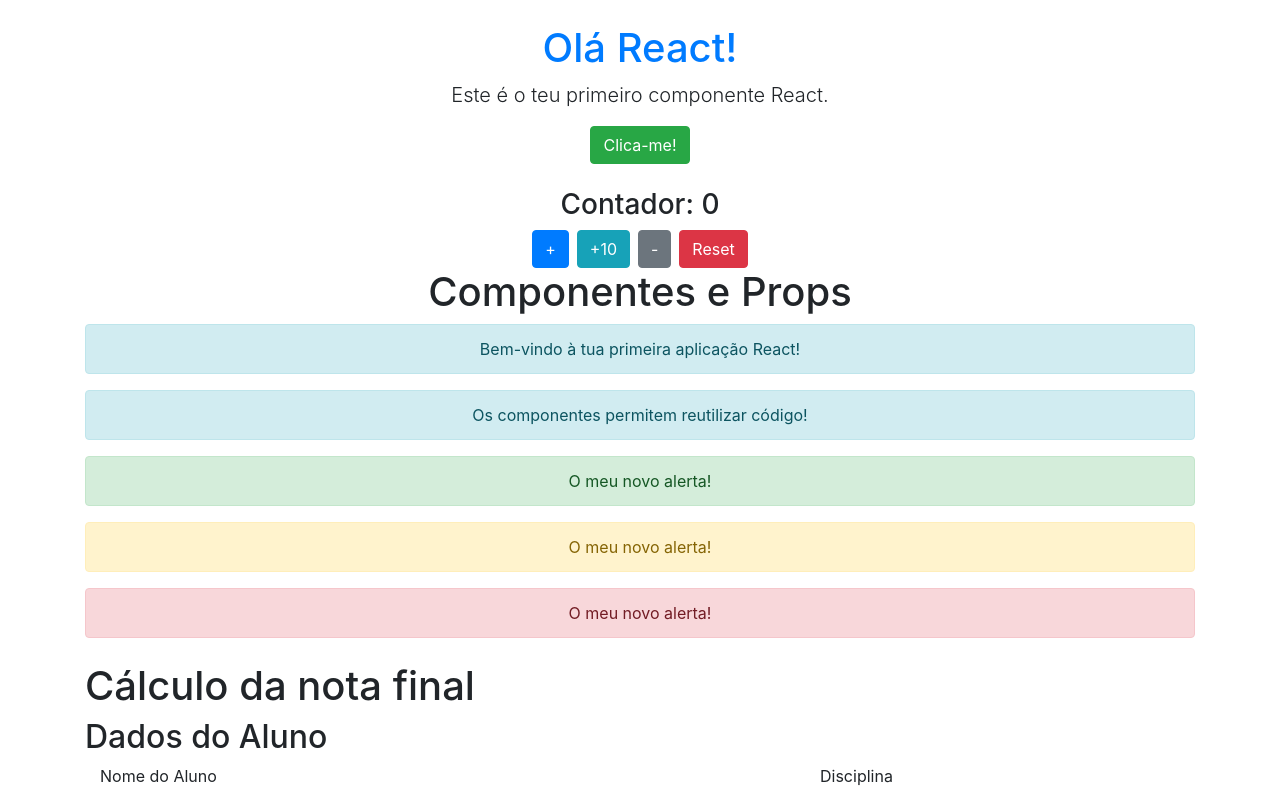
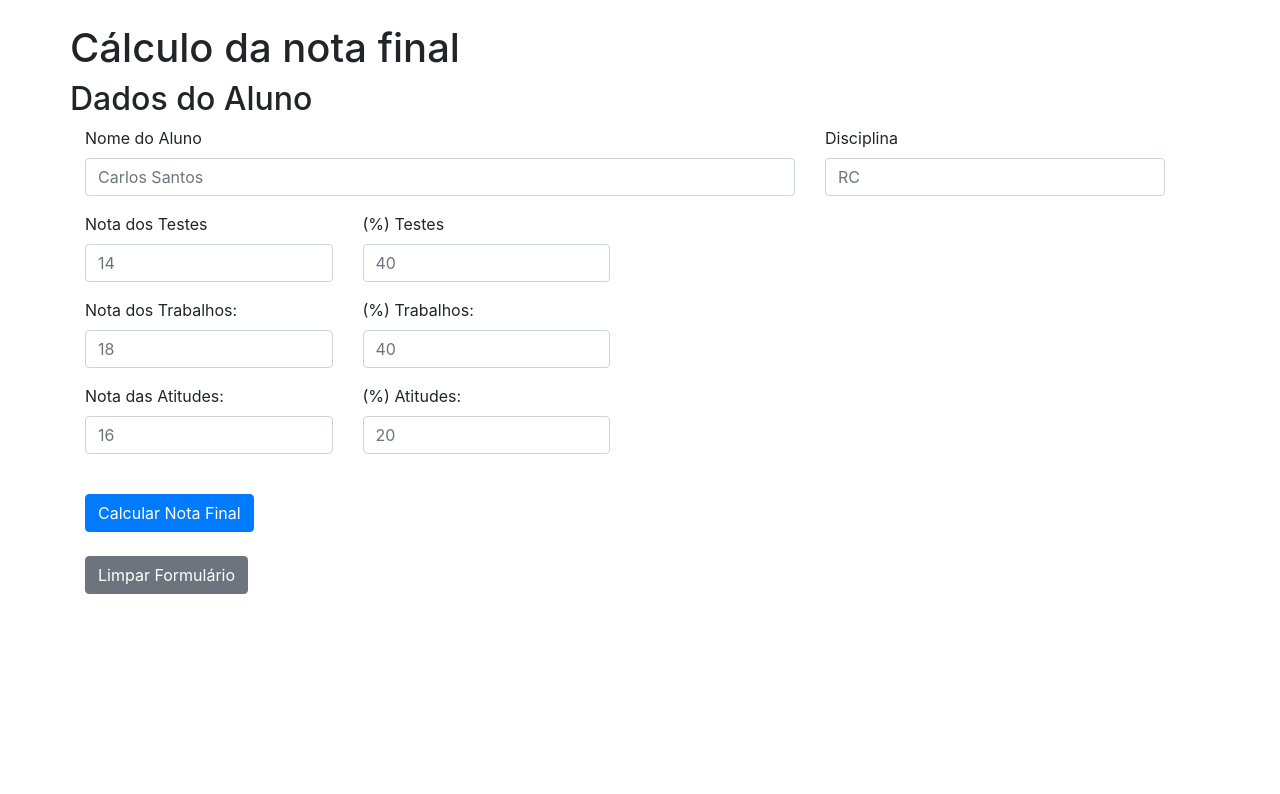
Before and after one commit to IsabellyHartmann/REACT-APP-1, a React (Vite) app: page / in a window 1280 px wide. Shown: the top 794 px of the page. Built offline with nearby package versions, Linux system fonts and the light colour scheme.

Commit message:
comit :)

```diff
--- a/src/App.jsx
+++ b/src/App.jsx
@@ -13,12 +13,13 @@
 
 function App() {
   return (
-    <div className="container mt-4">
+   <div className="container mt-4">
+      {/*
       <h1 className="text-center text-primary">Olá React!</h1>
       <p className="lead text-center">
         Este é o teu primeiro componente React.
       </p>
-      {/* Evento onClick em React usa camelCase e chama uma função */}
+       Evento onClick em React usa camelCase e chama uma função
       <button
         className="btn btn-success d-block mx-auto"
         onClick={() => alert('Olá, Isabelly!')}
@@ -29,7 +30,7 @@
       <Contador />
 
       <h1 className="text-center">Componentes e Props</h1>
-      {/* Cada componente recebe props diferentes */}
+       Cada componente recebe props diferentes
       <Mensagem mytext="Bem-vindo à tua primeira aplicação React!" />
       <Mensagem mytext="Os componentes permitem reutilizar código!" />
 
@@ -38,8 +39,11 @@
       <Alerta tipo="danger" texto="O meu novo alerta!" />
 
       <Tarefas />
+      */}
+      <Notas/>
+    </div>
 
-    </div>
+
 
   );
 }
--- a/src/Notas.jsx
+++ b/src/Notas.jsx
@@ -18,27 +18,27 @@
     const [dadosSubmetidos, setDadosSubmetidos] = useState(null);
 
     // Função para calcular a nota final
-    function notasFinais() {
-        notasFinais = (formData.notaTestes * formData.percTestes / 100) + (formData.notaTrabalhos * formData.percTrabalhos / 100) + (formData.notaAtitudes * formData.percAtitudes / 100);
-    }
+    const notasFinais = () => {
+        return (formData.notaTestes * formData.percTestes / 100) + (formData.notaTrabalhos * formData.percTrabalhos / 100) + (formData.notaAtitudes * formData.percAtitudes / 100);
+    };
     // Função para calcular a média das notas
-    function mediaNotas() {
-        mediaNotas = (formData.notaTestes + formData.notaTrabalhos + formData.notaAtitudes) / 3;
-        if (mediaNotas >= 9.5) {
-            return 'Aprovado';
-        } else {
-            return 'Reprovado';
-        }
-    }
+    const mediaNotas = () => {
+        const media = (formData.notaTestes + formData.notaTrabalhos + formData.notaAtitudes) / 3;
+        return media >= 9.5 ? 'Aprovado' : 'Reprovado';
+    };
     // Função para limpar o formulário
-    function limparFormulario() {
+    const limparFormulario = () => {
         setFormData({ nomeAluno: '', disciplina: '', notaTestes: '', percTrabalhos: '', percAtitudes: '' });
+         setDadosSubmetidos(null);
     }
     // Função para lidar com o envio do formulário
-    function handleSubmit(e) {
+    const handleSubmit = (e) => {
         e.preventDefault(); // impede o recarregamento da página
         //setDadosSubmetidos(formData); // guarda os dados preenchidos
     }
+
+
+
 
    /* function mostrarDados() {
         if(parseFloat(formData.notaTestes) > 20 || parseFloat(formData.notaTrabalhos) > 20 || parseFloat(formData.notaAtitudes) > 20) {
@@ -68,7 +68,7 @@
                 <div className="col-8">
                     <div className="form-group">
                         <label>Nome do Aluno</label>
-                        <input type="text" className="form-control" value={formData.nomeAluno} onChange={(e) =>
+                        <input type="text" className="form-control" value={formData.nomeAluno} placeholder="Carlos Santos" onChange={(e) =>
                             setFormData({ ...formData, nomeAluno: e.target.value })} required />
                     </div>
                 </div>
@@ -76,7 +76,7 @@
                 <div className="col-4">
                     <div className="form-group">
                         <label>Disciplina</label>
-                        <input type="text" className="form-control" value={formData.disciplina} onChange={(e) =>
+                        <input type="text" className="form-control" value={formData.disciplina} placeholder="RC" onChange={(e) =>
                             setFormData({ ...formData, disciplina: e.target.value })} required />
                     </div>
                 </div>
@@ -84,19 +84,19 @@
                 <div className="col-3">
                     <div className="form-group">
                         <label>Nota dos Testes</label>
-                        <input type="number" className="form-control" step="0.1" max="20" value={formData.notaTestes} onChange={(e) =>
+                        <input type="number" className="form-control" step="0.1" max="20" value={formData.notaTestes} placeholder="14" onChange={(e) =>
                             setFormData({ ...formData, notaTestes: e.target.value })} required />
                     </div>
 
                     <div className="form-group">
                         <label>Nota dos Trabalhos:</label>
-                        <input type="number" className="form-control" step="0.1" max="20" value={formData.notaTrabalhos} onChange={(e) =>
+                        <input type="number" className="form-control" step="0.1" max="20" value={formData.notaTrabalhos} placeholder="18" onChange={(e) =>
                             setFormData({ ...formData, notaTrabalhos: e.target.value })} required />
                     </div>
 
                     <div className="form-group">
                         <label>Nota das Atitudes:</label>
-                        <input type="number" className="form-control" step="0.1" max="20" value={formData.notaAtitudes} onChange={(e) =>
+                        <input type="number" className="form-control" step="0.1" max="20" value={formData.notaAtitudes} placeholder="16" onChange={(e) =>
                             setFormData({ ...formData, notaAtitudes: e.target.value })} required />
                     </div>
                 </div>
@@ -104,19 +104,19 @@
                 <div className="col-3">
                     <div className="form-group">
                         <label>(%) Testes</label>
-                        <input type="number" className="form-control" step="0.1" max="100" value={formData.percTestes} onChange={(e) =>
+                        <input type="number" className="form-control" step="0.1" max="100" value={formData.percTestes} placeholder="40" onChange={(e) =>
                             setFormData({ ...formData, percTestes: e.target.value })} required />
                     </div>
 
                     <div className="form-group">
                         <label>(%) Trabalhos:</label>
-                        <input type="number" className="form-control" step="0.1" max="100" value={formData.percTrabalhos} onChange={(e) =>
+                        <input type="number" className="form-control" step="0.1" max="100" value={formData.percTrabalhos} placeholder="40" onChange={(e) =>
                             setFormData({ ...formData, percTrabalhos: e.target.value })} required />
                     </div>
 
                     <div className="form-group">
                         <label>(%) Atitudes:</label>
-                        <input type="number" className="form-control" step="0.1" max="100" value={formData.percAtitudes} onChange={(e) =>
+                        <input type="number" className="form-control" step="0.1" max="100" value={formData.percAtitudes} placeholder="20" onChange={(e) =>
                             setFormData({ ...formData, percAtitudes: e.target.value })} required />
                     </div>
                 </div>
@@ -124,12 +124,12 @@
             </form>
 
             <div className="col-12 mt-4">
-                <button className="btn btn-primary d-block mx-left">Calcular Nota Final</button>
+                <button onclick={notasFinais} className="btn btn-primary d-block mx-left">Calcular Nota Final</button>
 
             </div>
 
             <div className="col-12 mt-4">
-                <button className="btn btn-primary d-block mx-left">Limpar</button>
+                <button onclick={limparFormulario} className="btn btn-secondary d-block mx-left">Limpar Formulário</button>
             </div>
 
 
```
Also changed, not shown: src/Tarefas.jsx (+0 -7 lines).
